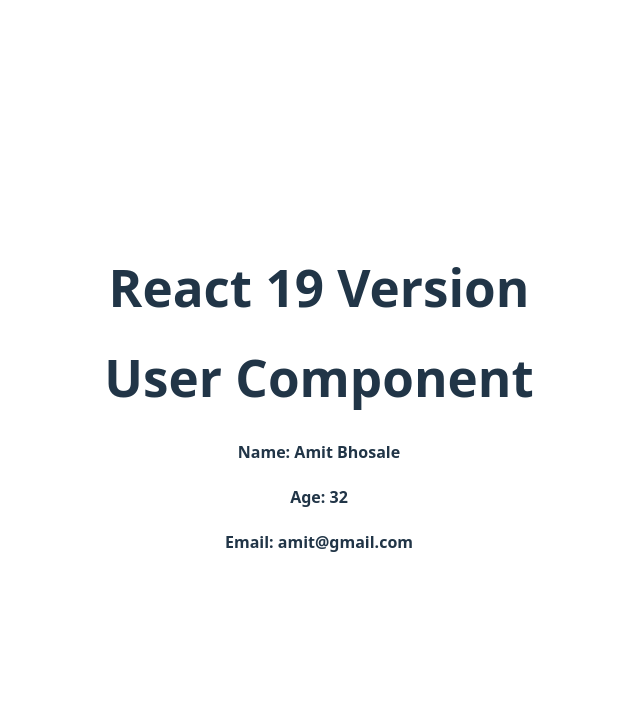
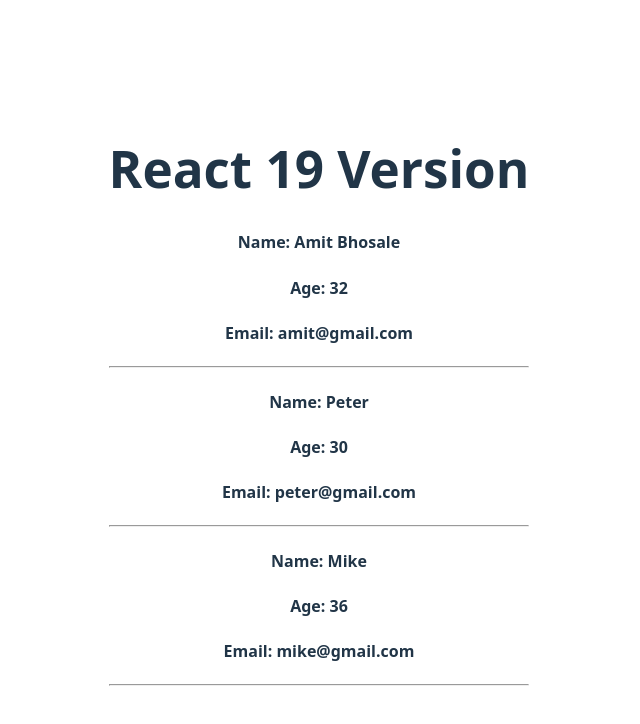
Before and after one commit to amitbhosale1137/react-demo, a React (Vite) app: page / in a window 1280 px wide. Shown: the top 724 px of the page, without its empty margins (321-961 px from the left). Built offline with nearby package versions, Linux system fonts and the light colour scheme.

Commit message:
Passing mutliple object for same component

```diff
--- a/src/App.jsx
+++ b/src/App.jsx
@@ -52,11 +52,25 @@
     email:"amit@gmail.com"
   }
 
+  let userObj2={
+    userName:"Peter",
+    age:30,
+    email:"peter@gmail.com"
+  }
+
+  let userObj3={
+    userName:"Mike",
+    age:36,
+    email:"mike@gmail.com"
+  }
+
   return (
     <>
       <h1>React 19 Version</h1>
       {/* <User name={userName} age={age} email={email} /> */}
       <User user={userObj}/>
+      <User user={userObj2}/>
+      <User user={userObj3}/>
 
       {/*
       <MultiCondition/>
--- a/src/User.jsx
+++ b/src/User.jsx
@@ -1,10 +1,10 @@
 function User({user}){
     return(
         <>
-            <h1>User Component</h1>
             <h4>Name: {user.userName}</h4>
             <h4>Age: {user.age}</h4>
             <h4>Email: {user.email}</h4>
+            <hr/>
         </>
     )
 }
```
